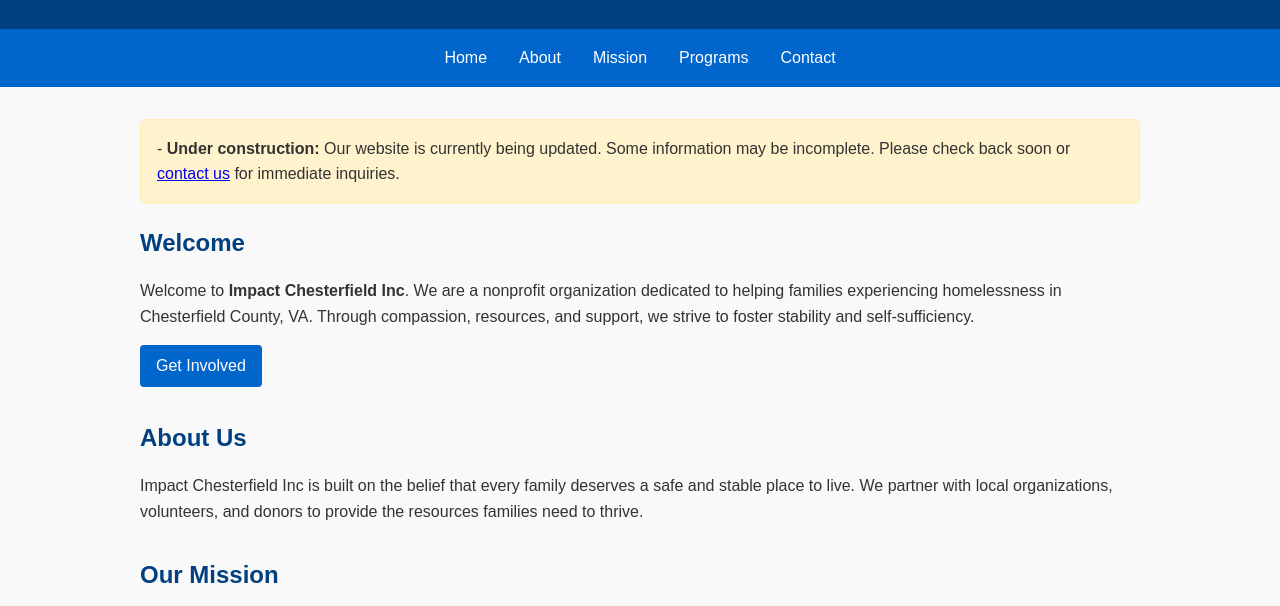
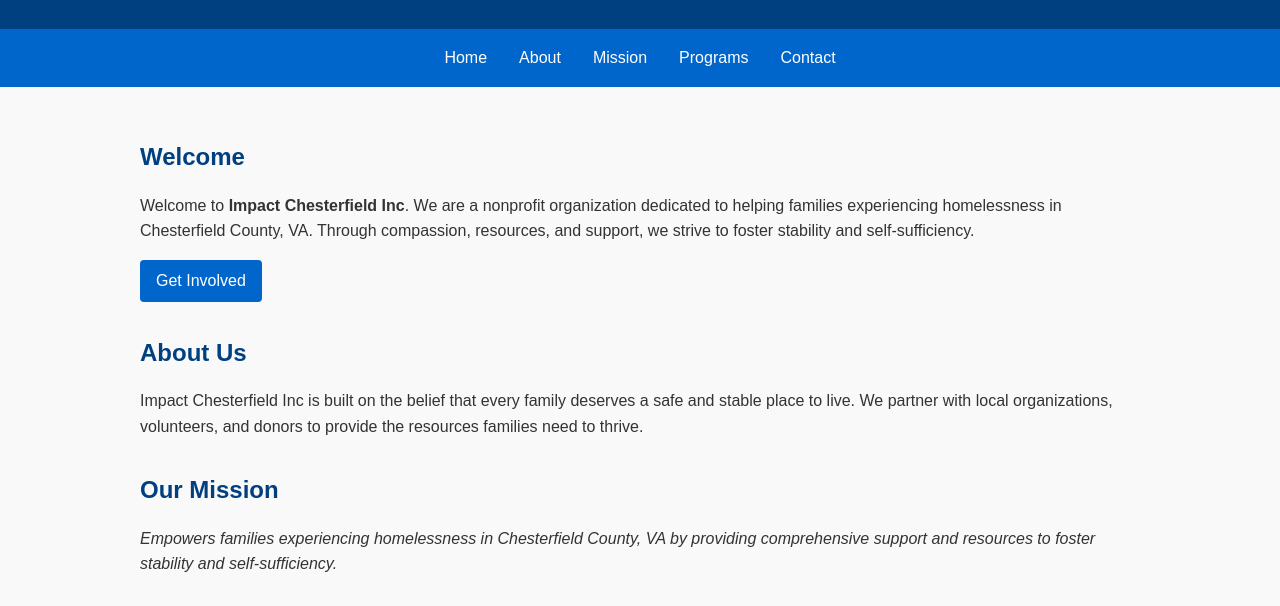
Before and after one commit to steveastoria/impactchesterfield, a plain HTML site: page index.html in a window 1280 px wide. Shown: the part 179-785 px from the top of the page. Drawn offline with Linux system fonts and the light colour scheme.

Commit message:
Update index.html
another attemp at removing text.

```diff
--- a/index.html
+++ b/index.html
@@ -89,9 +89,7 @@
 
   <div class="container">
     <section id="home">
-      <div style="background:#fff3cd;border:1px solid #ffeeba;padding:1rem;border-radius:6px;margin-bottom:1rem;">
-       - <strong>Under construction:</strong> Our website is currently being updated. Some information may be incomplete. Please check back soon or <a href="#contact">contact us</a> for immediate inquiries.
-      </div>
+
       <h2>Welcome</h2>
       <p>
         Welcome to <strong>Impact Chesterfield Inc</strong>. We are a nonprofit organization dedicated to helping families experiencing homelessness in Chesterfield County, VA. Through compassion, resources, and support, we strive to foster stability and self-sufficiency.
```
